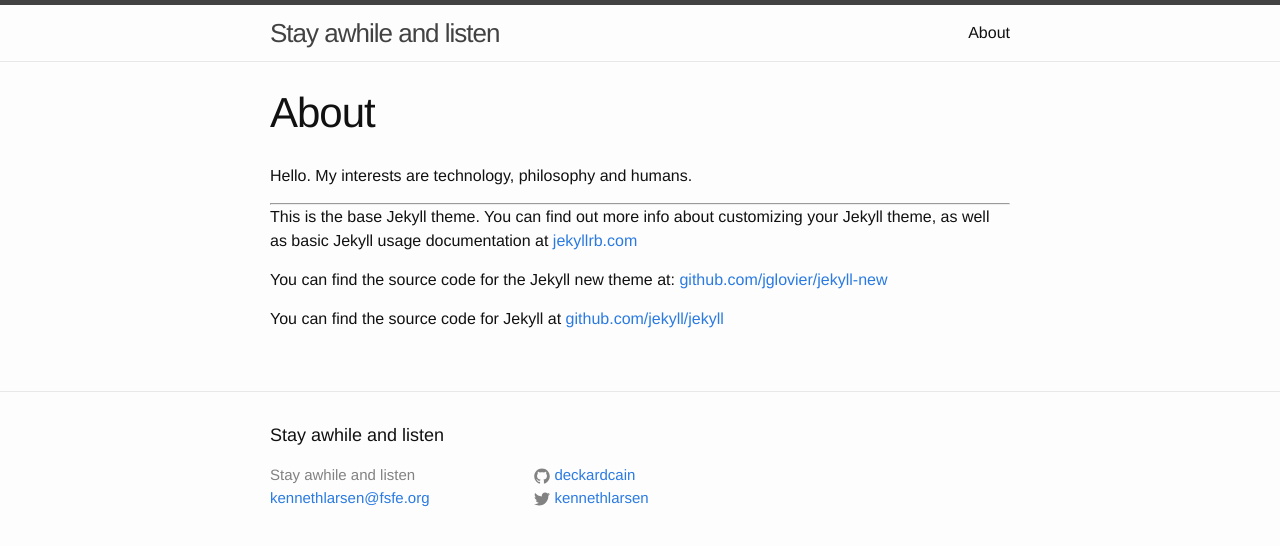
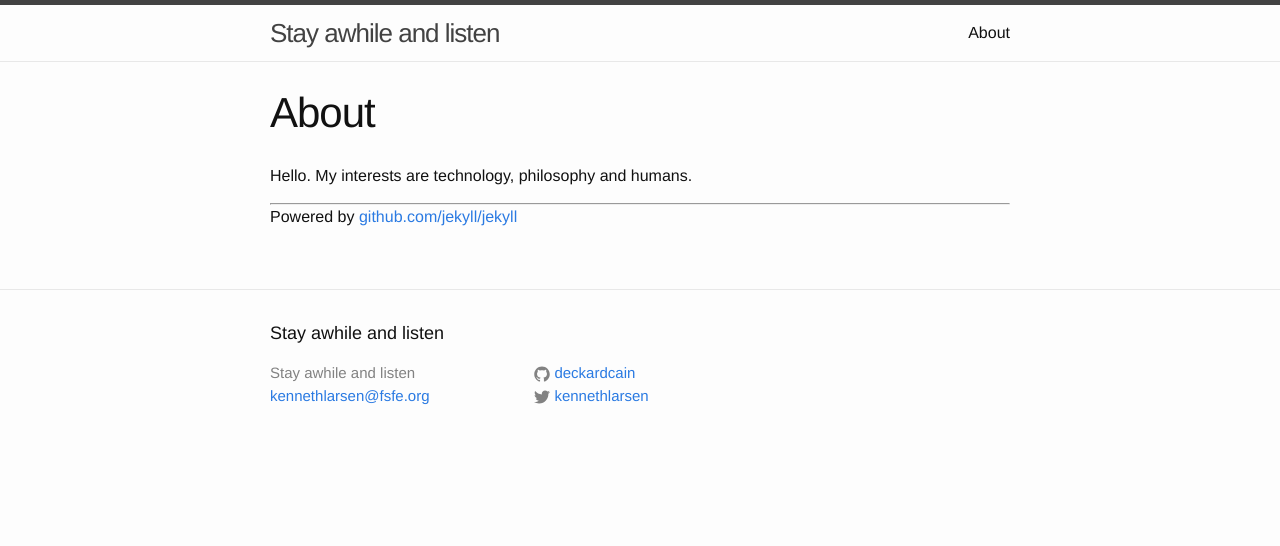
Before and after one commit to deckardcain/deckardcain.github.io, a Jekyll site: the page built from about.md, in a window 1280 px wide. Shown: the top 546 px of the page. Built offline with Jekyll 4.4.1, drawn with Linux system fonts in a browser that asks for light colours.

```diff
--- a/about.md
+++ b/about.md
@@ -8,8 +8,4 @@ Hello. My interests are technology, philosophy and humans.
 
 ---
 
-This is the base Jekyll theme. You can find out more info about customizing your Jekyll theme, as well as basic Jekyll usage documentation at [jekyllrb.com](http://jekyllrb.com/)
-
-You can find the source code for the Jekyll new theme at: [github.com/jglovier/jekyll-new](https://github.com/jglovier/jekyll-new)
-
-You can find the source code for Jekyll at [github.com/jekyll/jekyll](https://github.com/jekyll/jekyll)
+Powered by [github.com/jekyll/jekyll](https://github.com/jekyll/jekyll)
```
Also changed, not shown: 1 other file.
